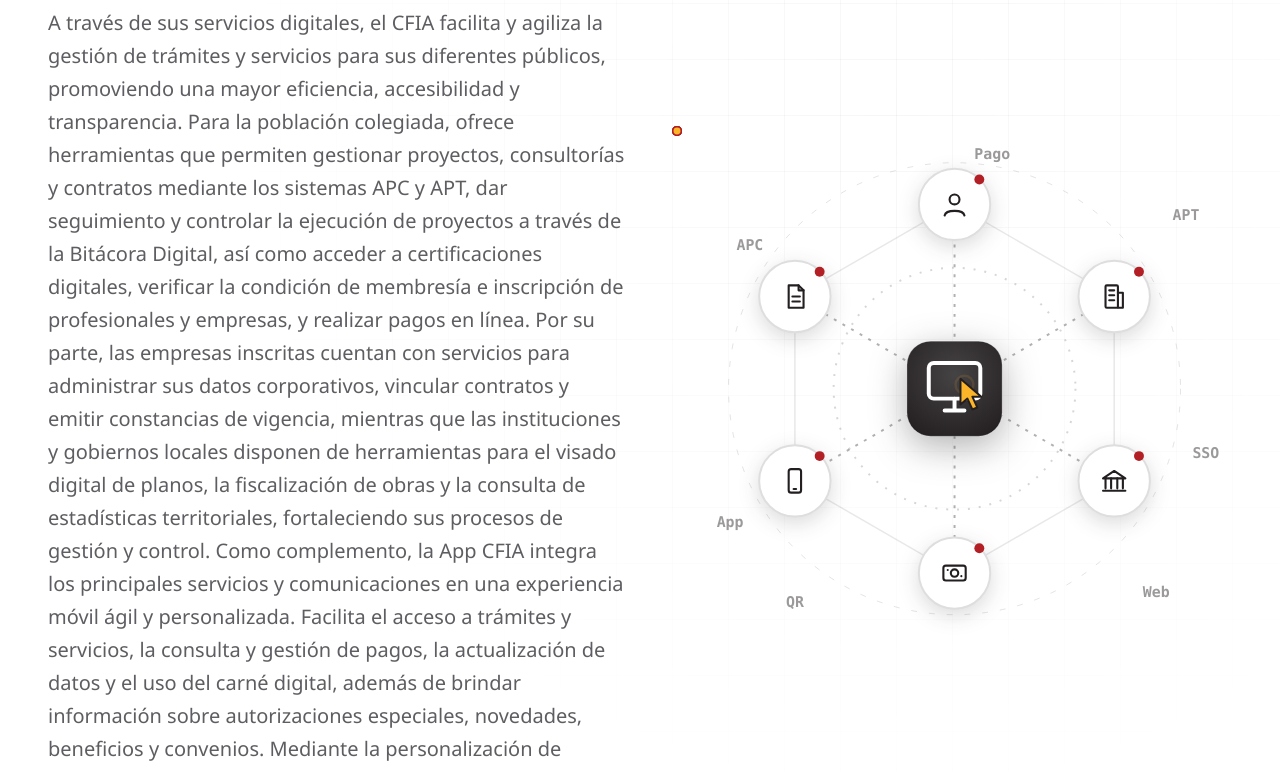
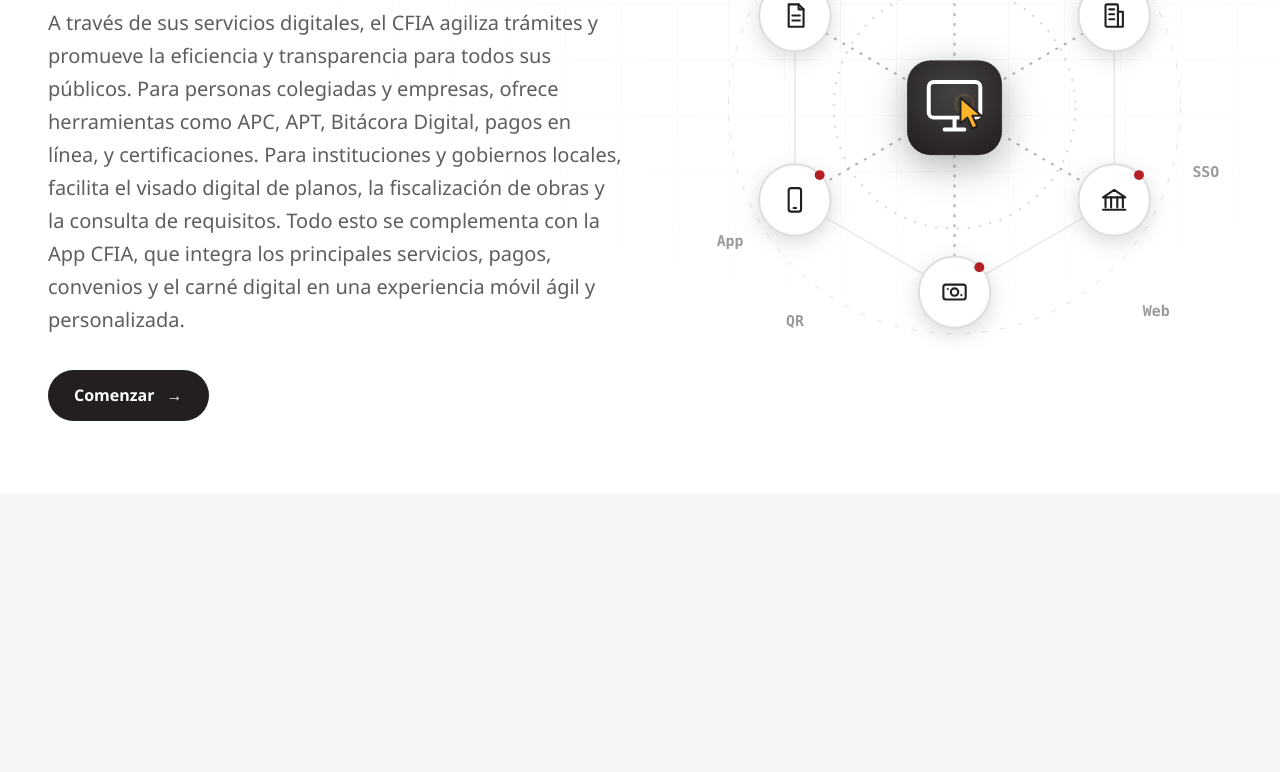
Before and after one commit to innovacionestrategica/presentacion, a plain HTML site: page index.html in a window 1280 px wide. Shown: the part 417-1189 px from the top of the page. After the commit the page ends 910 px from the top, so only its background shows below. Drawn offline with Linux system fonts and the light colour scheme.

Commit message:
Update index.html

```diff
--- a/index.html
+++ b/index.html
@@ -35,13 +35,7 @@
   <div class="wrap cv-grid">
    <div class="cv-copy">
     <h1>Servicios Digitales<br>del CFIA.</h1>
-    <p class="lead">A través de sus servicios digitales, el CFIA facilita y agiliza la gestión de trámites y servicios para sus diferentes públicos, promoviendo una mayor eficiencia, accesibilidad y transparencia.
-
-Para la población colegiada, ofrece herramientas que permiten gestionar proyectos, consultorías y contratos mediante los sistemas APC y APT, dar seguimiento y controlar la ejecución de proyectos a través de la Bitácora Digital, así como acceder a certificaciones digitales, verificar la condición de membresía e inscripción de profesionales y empresas, y realizar pagos en línea.
-
-Por su parte, las empresas inscritas cuentan con servicios para administrar sus datos corporativos, vincular contratos y emitir constancias de vigencia, mientras que las instituciones y gobiernos locales disponen de herramientas para el visado digital de planos, la fiscalización de obras y la consulta de estadísticas territoriales, fortaleciendo sus procesos de gestión y control.
-
-Como complemento, la App CFIA integra los principales servicios y comunicaciones en una experiencia móvil ágil y personalizada. Facilita el acceso a trámites y servicios, la consulta y gestión de pagos, la actualización de datos y el uso del carné digital, además de brindar información sobre autorizaciones especiales, novedades, beneficios y convenios. Mediante la personalización de intereses y accesos rápidos, acerca los servicios del Colegio a las necesidades de cada persona colegiada, favoreciendo una interacción más directa, oportuna y conveniente con la organización.</p>
+    <p class="lead">A través de sus servicios digitales, el CFIA agiliza trámites y promueve la eficiencia y transparencia para todos sus públicos. Para personas colegiadas y empresas, ofrece herramientas como APC, APT, Bitácora Digital, pagos en línea, y certificaciones. Para instituciones y gobiernos locales, facilita el visado digital de planos, la fiscalización de obras y la consulta de requisitos. Todo esto se complementa con la App CFIA, que integra los principales servicios, pagos, convenios y el carné digital en una experiencia móvil ágil y personalizada.</p>
     <button class="start" id="start" type="button">Comenzar <span aria-hidden="true">→</span></button>
    </div>
    <div class="cv-art" aria-hidden="true"><svg id="art" viewBox="0 0 560 520" xmlns="http://www.w3.org/2000/svg"></svg></div>
```
